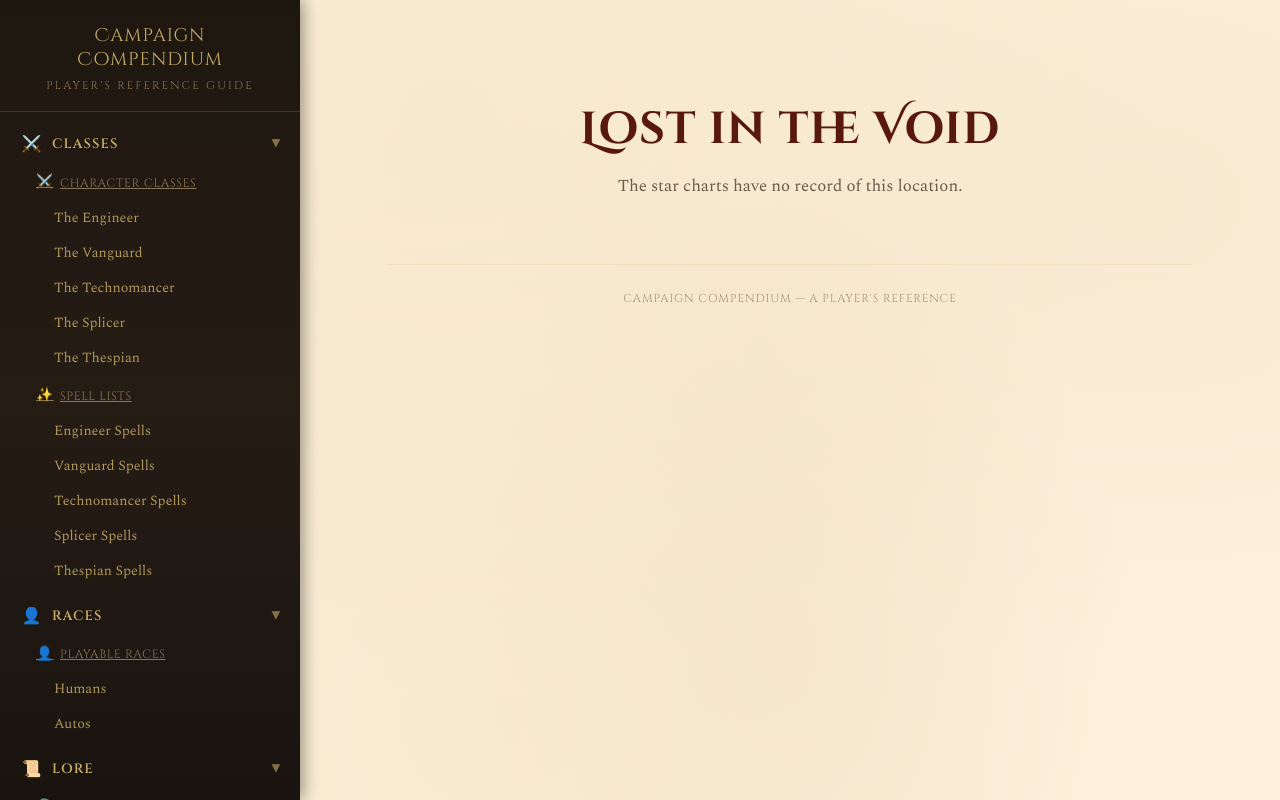
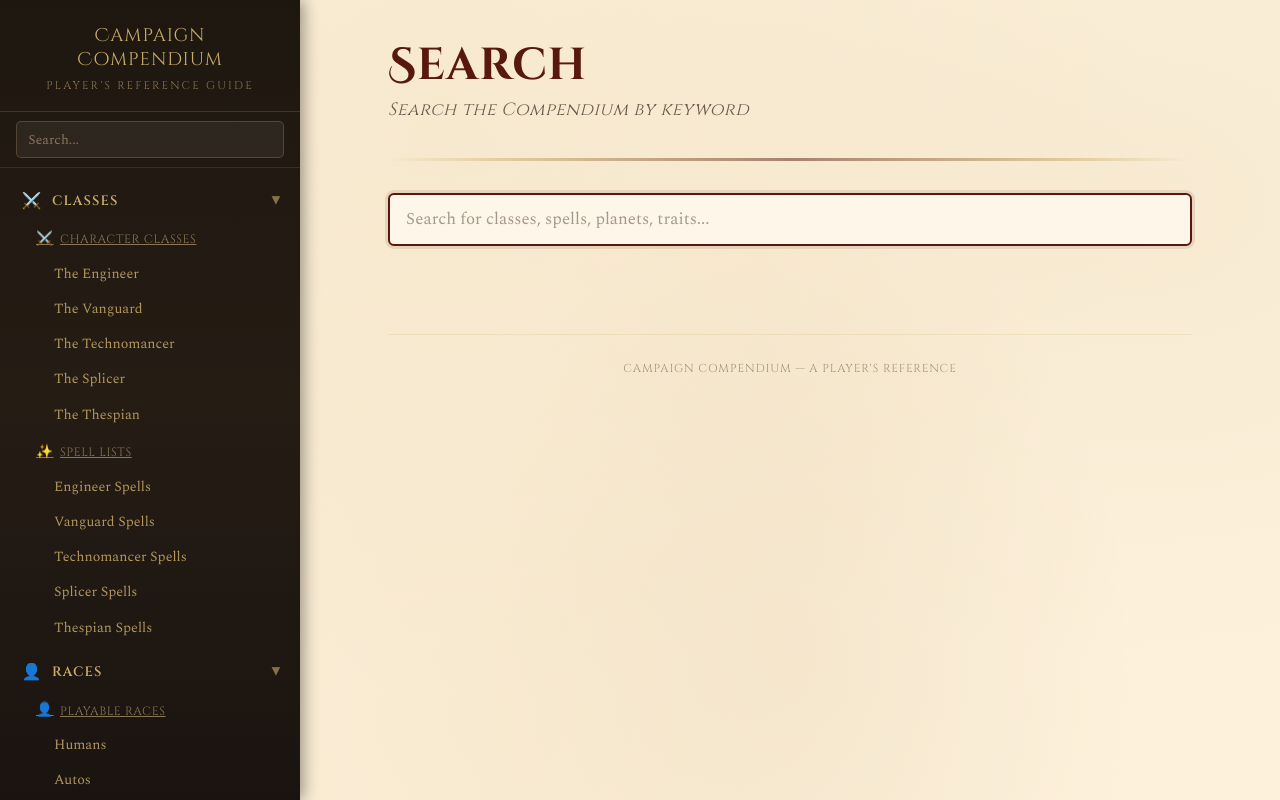
Before and after one commit to cYREXE/scifidndwiki, a React (Vite) app in the folder scifidndwiki/frontend/: page /search in a window 1280 px wide. Built offline with nearby package versions, Linux system fonts and the light colour scheme.

Commit message:
Added search

```diff
--- a/scifidndwiki/frontend/src/App.tsx
+++ b/scifidndwiki/frontend/src/App.tsx
@@ -11,6 +11,7 @@ import {
   ItemArticlePage,
 } from './pages/ArticlePage';
 import CharacterSheetPage from './pages/CharacterSheetPage';
+import SearchPage from './pages/SearchPage';
 
 const router = createBrowserRouter([
   {
@@ -46,6 +47,9 @@ const router = createBrowserRouter([
       /* ─── Tools ─── */
       { path: 'tools/character-sheet', element: <CharacterSheetPage /> },
 
+      /* ─── Search ─── */
+      { path: 'search', element: <SearchPage /> },
+
       /* ─── Lore redirect ─── */
       { path: 'lore', element: <Navigate to="/lore/planets" replace /> },
 
--- a/scifidndwiki/frontend/src/components/Sidebar.tsx
+++ b/scifidndwiki/frontend/src/components/Sidebar.tsx
@@ -1,5 +1,5 @@
 import { useState } from 'react';
-import { NavLink, Link } from 'react-router-dom';
+import { NavLink, Link, useNavigate } from 'react-router-dom';
 import { navigation } from '../data/navigation';
 
 interface SidebarProps {
@@ -8,6 +8,17 @@ interface SidebarProps {
 }
 
 export default function Sidebar({ isOpen, onClose }: SidebarProps) {
+  const [searchQuery, setSearchQuery] = useState('');
+  const navigate = useNavigate();
+
+  function handleSearchSubmit(e: React.FormEvent) {
+    e.preventDefault();
+    if (!searchQuery.trim()) return;
+    navigate(`/search?q=${encodeURIComponent(searchQuery.trim())}`);
+    setSearchQuery('');
+    onClose();
+  }
+
   return (
     <>
       {/* Mobile overlay */}
@@ -24,6 +35,17 @@ export default function Sidebar({ isOpen, onClose }: SidebarProps) {
           </Link>
           <div className="sidebar__subtitle">Player's Reference Guide</div>
         </div>
+
+        {/* Search */}
+        <form className="sidebar__search" onSubmit={handleSearchSubmit}>
+          <input
+            className="sidebar__search-input"
+            type="text"
+            value={searchQuery}
+            onChange={(e) => setSearchQuery(e.target.value)}
+            placeholder="Search..."
+          />
+        </form>
 
         {/* Navigation */}
         <nav className="sidebar__nav">
--- /dev/null
+++ b/scifidndwiki/frontend/src/data/search.ts
@@ -0,0 +1,83 @@
+import type { Article, ContentBlock, CategoryId } from '../types';
+import { articles } from './content';
+
+export interface SearchResult {
+  article: Article;
+  snippet: string;
+}
+
+const CATEGORY_BASE_PATH: Record<CategoryId, string> = {
+  classes: '/classes',
+  'class-spells': '/classes/spells',
+  'lore-planets': '/lore/planets',
+  'lore-religions': '/lore/religions',
+  races: '/races',
+  items: '/items',
+};
+
+export function getArticlePath(a: Article): string {
+  return `${CATEGORY_BASE_PATH[a.category]}/${a.slug}`;
+}
+
+const STRIP_HTML = /<[^>]+>/g;
+
+function extractText(blocks: ContentBlock[]): string {
+  return blocks
+    .map((b) => {
+      switch (b.type) {
+        case 'paragraph':
+          return b.text;
+        case 'heading2':
+        case 'heading3':
+        case 'heading4':
+          return b.text;
+        case 'quote':
+          return `${b.text} ${b.attribution}`;
+        case 'trait':
+          return `${b.name} ${b.description}`;
+        case 'spell-block':
+          return `${b.name} ${b.level} ${b.description}`;
+        case 'stat-block':
+          return b.entries.map((e) => `${e.label} ${e.value}`).join(' ');
+        case 'ordered-list':
+        case 'unordered-list':
+          return b.items.join(' ');
+        case 'table':
+          return [...b.headers, ...b.rows.flat()].join(' ');
+        default:
+          return '';
+      }
+    })
+    .join(' ')
+    .replace(STRIP_HTML, '');
+}
+
+/**
+ * Search all articles for a keyword and return results grouped by categoryLabel.
+ */
+export function searchArticles(query: string): Map<string, SearchResult[]> {
+  const q = query.toLowerCase().trim();
+  if (!q) return new Map();
+
+  const grouped = new Map<string, SearchResult[]>();
+
+  for (const article of articles) {
+    const fullText =
+      `${article.title} ${article.subtitle ?? ''} ${article.summary} ${extractText(article.content)}`.toLowerCase();
+
+    const idx = fullText.indexOf(q);
+    if (idx === -1) continue;
+
+    const start = Math.max(0, idx - 50);
+    const end = Math.min(fullText.length, idx + q.length + 50);
+    let snippet = fullText.slice(start, end).trim();
+    if (start > 0) snippet = '...' + snippet;
+    if (end < fullText.length) snippet = snippet + '...';
+
+    const group = grouped.get(article.categoryLabel) ?? [];
+    group.push({ article, snippet });
+    grouped.set(article.categoryLabel, group);
+  }
+
+  return grouped;
+}
--- /dev/null
+++ b/scifidndwiki/frontend/src/pages/SearchPage.tsx
@@ -0,0 +1,116 @@
+import { useState, useMemo } from 'react';
+import { Link, useSearchParams } from 'react-router-dom';
+import { searchArticles, getArticlePath } from '../data/search';
+import type { SearchResult } from '../data/search';
+
+export default function SearchPage() {
+  const [params, setParams] = useSearchParams();
+  const initial = params.get('q') ?? '';
+  const [query, setQuery] = useState(initial);
+
+  const results = useMemo(() => searchArticles(query), [query]);
+  const totalCount = useMemo(
+    () => Array.from(results.values()).reduce((n, r) => n + r.length, 0),
+    [results],
+  );
+
+  function handleChange(e: React.ChangeEvent<HTMLInputElement>) {
+    const v = e.target.value;
+    setQuery(v);
+    setParams(v ? { q: v } : {}, { replace: true });
+  }
+
+  return (
+    <div>
+      <h1 className="page-title">Search</h1>
+      <p className="page-subtitle">Search the Compendium by keyword</p>
+      <hr className="article-divider" />
+
+      <div className="search-bar">
+        <input
+          className="search-bar__input"
+          type="text"
+          value={query}
+          onChange={handleChange}
+          placeholder="Search for classes, spells, planets, traits..."
+          autoFocus
+        />
+      </div>
+
+      {query.trim().length > 0 && (
+        <p className="search-count">
+          {totalCount} result{totalCount !== 1 ? 's' : ''} for "<strong>{query.trim()}</strong>"
+        </p>
+      )}
+
+      {totalCount === 0 && query.trim().length > 0 && (
+        <div className="search-empty">
+          <p>No results found. Try a different keyword.</p>
+        </div>
+      )}
+
+      <div className="search-results">
+        {Array.from(results.entries()).map(([categoryLabel, items]) => (
+          <SearchGroup key={categoryLabel} label={categoryLabel} items={items} query={query} />
+        ))}
+      </div>
+    </div>
+  );
+}
+
+function SearchGroup({
+  label,
+  items,
+  query,
+}: {
+  label: string;
+  items: SearchResult[];
+  query: string;
+}) {
+  return (
+    <div className="search-group">
+      <h2 className="search-group__label">{label}</h2>
+      {items.map((r) => (
+        <Link
+          key={r.article.id}
+          to={getArticlePath(r.article)}
+          className="search-result"
+        >
+          <span className="search-result__title">{r.article.title}</span>
+          {r.article.subtitle && (
+            <span className="search-result__subtitle">{r.article.subtitle}</span>
+          )}
+          <span className="search-result__snippet">
+            <Highlight text={r.snippet} query={query} />
+          </span>
+        </Link>
+      ))}
+    </div>
+  );
+}
+
+function Highlight({ text, query }: { text: string; query: string }) {
+  const q = query.toLowerCase().trim();
+  if (!q) return <>{text}</>;
+
+  const parts: React.ReactNode[] = [];
+  let remaining = text;
+  let key = 0;
+
+  while (remaining.length > 0) {
+    const idx = remaining.toLowerCase().indexOf(q);
+    if (idx === -1) {
+      parts.push(remaining);
+      break;
+    }
+    if (idx > 0) parts.push(remaining.slice(0, idx));
+    parts.push(
+      <mark key={key++} className="search-highlight">
+        {remaining.slice(idx, idx + q.length)}
+      </mark>,
+    );
+    remaining = remaining.slice(idx + q.length);
+  }
+
+  return <>{parts}</>;
+}
--- a/scifidndwiki/frontend/src/styles/global.css
+++ b/scifidndwiki/frontend/src/styles/global.css
@@ -147,6 +147,35 @@ body {
   letter-spacing: 0.2em;
   text-align: center;
   margin-top: 0.25rem;
+}
+
+/* ─── Sidebar Search ─── */
+.sidebar__search {
+  padding: 0.6rem 1rem;
+  border-bottom: 1px solid rgba(201, 173, 106, 0.15);
+  flex-shrink: 0;
+}
+
+.sidebar__search-input {
+  width: 100%;
+  padding: 0.45rem 0.7rem;
+  font-family: var(--font-body);
+  font-size: 0.85rem;
+  color: var(--sidebar-text);
+  background: rgba(255, 255, 255, 0.06);
+  border: 1px solid rgba(201, 173, 106, 0.25);
+  border-radius: 5px;
+  outline: none;
+  transition: border-color var(--transition-fast), background var(--transition-fast);
+}
+
+.sidebar__search-input::placeholder {
+  color: var(--sidebar-text-muted);
+}
+
+.sidebar__search-input:focus {
+  border-color: var(--phb-gold);
+  background: rgba(255, 255, 255, 0.1);
 }
 
 .sidebar__nav {
@@ -1473,3 +1502,120 @@ body {
     text-align: center;
   }
 }
+
+/* ═══════════════════════════════════════════════════════════════════
+   SEARCH PAGE
+   ═══════════════════════════════════════════════════════════════════ */
+
+.search-bar {
+  margin-bottom: 1.5rem;
+}
+
+.search-bar__input {
+  width: 100%;
+  padding: 0.7rem 1rem;
+  font-family: var(--font-body);
+  font-size: 1.05rem;
+  color: var(--phb-text);
+  background: var(--phb-bg-light);
+  border: 2px solid var(--phb-gold);
+  border-radius: 6px;
+  outline: none;
+  transition: border-color var(--transition-fast), box-shadow var(--transition-fast);
+}
+
+.search-bar__input:focus {
+  border-color: var(--phb-red);
+  box-shadow: 0 0 0 3px rgba(88, 24, 13, 0.1);
+}
+
+.search-bar__input::placeholder {
+  color: var(--phb-text-muted);
+  opacity: 0.6;
+}
+
+.search-count {
+  font-family: var(--font-heading);
+  font-size: 0.85rem;
+  color: var(--phb-text-muted);
+  margin-bottom: 1.5rem;
+  letter-spacing: 0.02em;
+}
+
+.search-empty {
+  text-align: center;
+  padding: 3rem 1rem;
+  color: var(--phb-text-muted);
+  font-style: italic;
+}
+
+/* ─── Result Groups ─── */
+.search-results {
+  display: flex;
+  flex-direction: column;
+  gap: 1.5rem;
+}
+
+.search-group__label {
+  font-family: var(--font-heading);
+  font-size: 1rem;
+  font-weight: 700;
+  color: var(--phb-red);
+  text-transform: uppercase;
+  letter-spacing: 0.06em;
+  padding-bottom: 0.3rem;
+  margin-bottom: 0.6rem;
+  border-bottom: 2px solid var(--phb-red);
+}
+
+/* ─── Individual Result ─── */
+.search-result {
+  display: block;
+  padding: 0.8rem 1rem;
+  margin-bottom: 0.5rem;
+  background: linear-gradient(135deg, var(--phb-bg-light), var(--phb-bg));
+  border: 1px solid rgba(201, 173, 106, 0.35);
+  border-radius: 6px;
+  text-decoration: none;
+  color: inherit;
+  transition: all var(--transition-fast);
+}
+
+.search-result:hover {
+  border-color: var(--phb-red);
+  box-shadow: 0 3px 12px rgba(0, 0, 0, 0.08);
+  transform: translateY(-1px);
+}
+
+.search-result__title {
+  display: block;
+  font-family: var(--font-heading);
+  font-size: 1.05rem;
+  font-weight: 700;
+  color: var(--phb-red);
+  margin-bottom: 0.1rem;
+}
+
+.search-result__subtitle {
+  display: block;
+  font-family: var(--font-heading);
+  font-size: 0.8rem;
+  color: var(--phb-text-muted);
+  font-style: italic;
+  margin-bottom: 0.3rem;
+}
+
+.search-result__snippet {
+  display: block;
+  font-size: 0.88rem;
+  color: var(--phb-text-light);
+  line-height: 1.5;
+}
+
+.search-highlight {
+  background: rgba(201, 173, 106, 0.4);
+  color: var(--phb-red);
+  font-weight: 600;
+  border-radius: 2px;
+  padding: 0 0.15em;
+}
```
